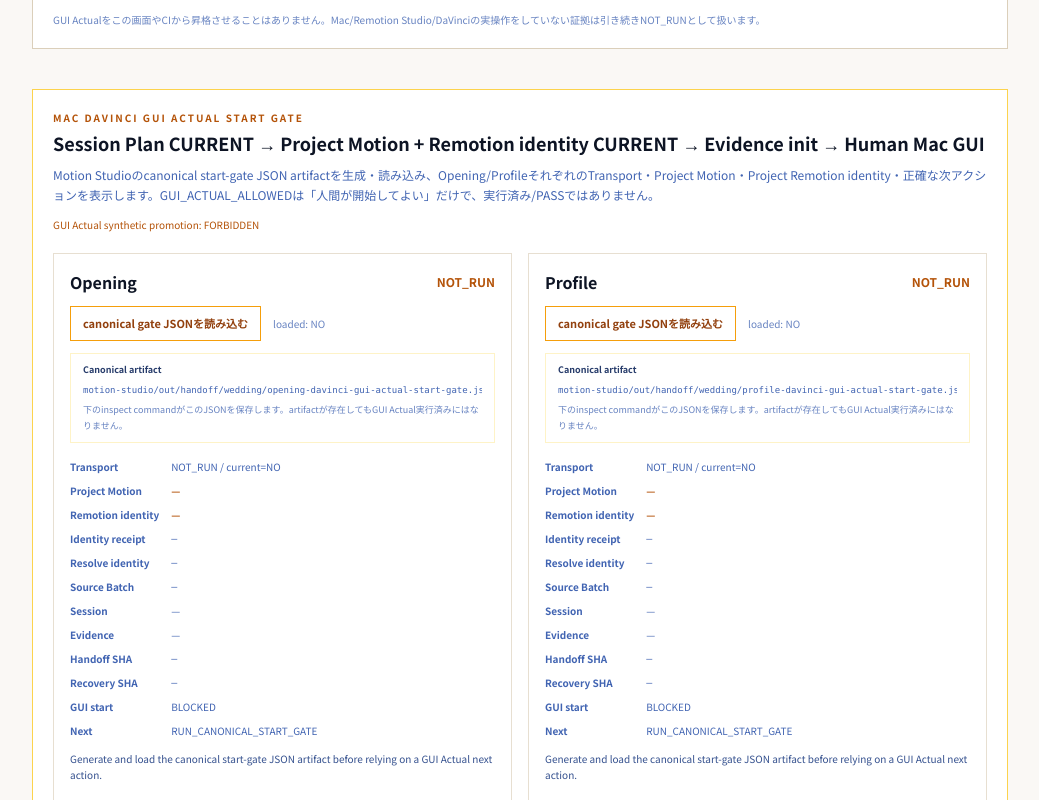
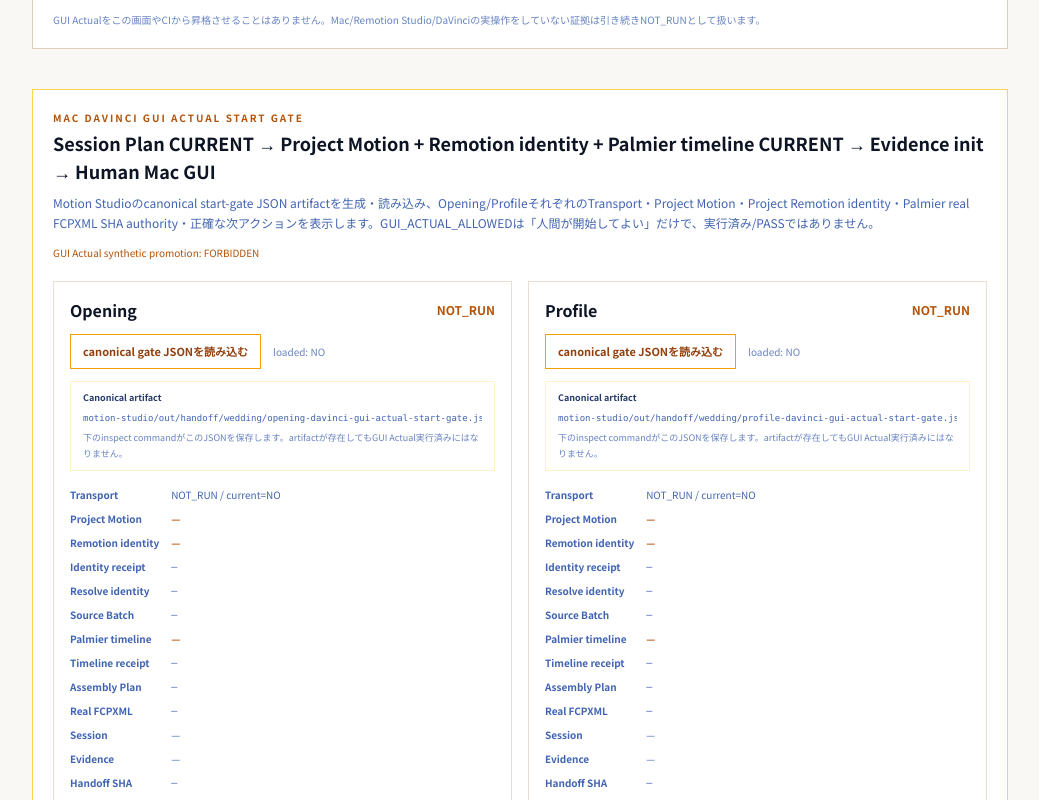
Before and after one commit to m-shogo/wedding-project, a React (Vite) app in the folder movie-dashboard/: page /movie-coach/motion-library in a window 1280 px wide. Shown: the part 4220-5020 px from the top of the page, without its empty margins (240-1279 px from the left). Built offline with nearby package versions, Linux system fonts and the light colour scheme.

Commit message:
feat(movie): show Palmier timeline SHA preflight in Motion Zukan start gate

```diff
--- a/movie-dashboard/src/components/WeddingDavinciGuiActualStartGateCard.tsx
+++ b/movie-dashboard/src/components/WeddingDavinciGuiActualStartGateCard.tsx
@@ -43,9 +43,9 @@ export function WeddingDavinciGuiActualStartGateCard() {
       <div className="flex flex-wrap items-start justify-between gap-3">
         <div>
           <p className="text-[10px] tracking-[0.2em] font-semibold text-amber-700 dark:text-amber-300">MAC DAVINCI GUI ACTUAL START GATE</p>
-          <h2 className="mt-1 text-lg font-bold text-navy-900 dark:text-sand-100">Session Plan CURRENT → Project Motion + Remotion identity CURRENT → Evidence init → Human Mac GUI</h2>
+          <h2 className="mt-1 text-lg font-bold text-navy-900 dark:text-sand-100">Session Plan CURRENT → Project Motion + Remotion identity + Palmier timeline CURRENT → Evidence init → Human Mac GUI</h2>
           <p className="mt-2 text-xs leading-5 text-navy-500 dark:text-navy-300">
-            Motion Studioのcanonical start-gate JSON artifactを生成・読み込み、Opening/ProfileそれぞれのTransport・Project Motion・Project Remotion identity・正確な次アクションを表示します。GUI_ACTUAL_ALLOWEDは「人間が開始してよい」だけで、実行済み/PASSではありません。
+            Motion Studioのcanonical start-gate JSON artifactを生成・読み込み、Opening/ProfileそれぞれのTransport・Project Motion・Project Remotion identity・Palmier real FCPXML SHA authority・正確な次アクションを表示します。GUI_ACTUAL_ALLOWEDは「人間が開始してよい」だけで、実行済み/PASSではありません。
           </p>
         </div>
         <p className="text-[10px] leading-4 text-amber-700 dark:text-amber-300">GUI Actual synthetic promotion: FORBIDDEN</p>
@@ -57,6 +57,7 @@ export function WeddingDavinciGuiActualStartGateCard() {
           const label = movieId === "opening" ? "Opening" : "Profile";
           const projectMotion = audit.project.projectMotionPreflight;
           const projectRemotionIdentity = audit.project.projectRemotionIdentityPreflight;
+          const palmierTimeline = audit.project.palmierTimelinePreflight;
           return (
             <article key={movieId} className="border border-sand-200 dark:border-navy-600 p-4">
               <div className="flex flex-wrap items-center justify-between gap-2">
@@ -67,12 +68,7 @@ export function WeddingDavinciGuiActualStartGateCard() {
               <div className="mt-3 flex flex-wrap items-center gap-3">
                 <label className="cursor-pointer border border-amber-500 px-3 py-2 text-[11px] font-semibold text-amber-800 dark:text-amber-200 hover:bg-amber-100 dark:hover:bg-amber-950/40">
                   canonical gate JSONを読み込む
-                  <input
-                    type="file"
-                    accept="application/json,.json"
-                    className="hidden"
-                    onChange={(event) => void inspect(movieId, event.target.files?.[0])}
-                  />
+                  <input type="file" accept="application/json,.json" className="hidden" onChange={(event) => void inspect(movieId, event.target.files?.[0])} />
                 </label>
                 <span className="text-[10px] text-navy-400">loaded: {audit.canonicalGateLoaded ? "YES" : "NO"}</span>
               </div>
@@ -86,18 +82,17 @@ export function WeddingDavinciGuiActualStartGateCard() {
               <dl className="mt-4 grid grid-cols-[max-content_1fr] gap-x-3 gap-y-2 text-[10px] leading-4 text-navy-500 dark:text-navy-300">
                 <dt className="font-semibold">Transport</dt><dd>{audit.transport.state} / current={audit.transport.current ? "YES" : "NO"}</dd>
                 <dt className="font-semibold">Project Motion</dt>
-                <dd>
-                  <span className={`font-bold ${stateClass(projectMotion.state ?? "NOT_RUN")}`}>{projectMotion.state ?? "—"}</span>
-                  {projectMotion.state && <> / applicable={projectMotion.applicable ? "YES" : "NO"} / current={projectMotion.current ? "YES" : "NO"}</>}
-                </dd>
+                <dd><span className={`font-bold ${stateClass(projectMotion.state ?? "NOT_RUN")}`}>{projectMotion.state ?? "—"}</span>{projectMotion.state && <> / applicable={projectMotion.applicable ? "YES" : "NO"} / current={projectMotion.current ? "YES" : "NO"}</>}</dd>
                 <dt className="font-semibold">Remotion identity</dt>
-                <dd>
-                  <span className={`font-bold ${stateClass(projectRemotionIdentity.state ?? "NOT_RUN")}`}>{projectRemotionIdentity.state ?? "—"}</span>
-                  {projectRemotionIdentity.state && <> / applicable={projectRemotionIdentity.applicable ? "YES" : "NO"} / current={projectRemotionIdentity.current ? "YES" : "NO"}</>}
-                </dd>
+                <dd><span className={`font-bold ${stateClass(projectRemotionIdentity.state ?? "NOT_RUN")}`}>{projectRemotionIdentity.state ?? "—"}</span>{projectRemotionIdentity.state && <> / applicable={projectRemotionIdentity.applicable ? "YES" : "NO"} / current={projectRemotionIdentity.current ? "YES" : "NO"}</>}</dd>
                 <dt className="font-semibold">Identity receipt</dt><dd className="font-mono">{shortSha(projectRemotionIdentity.receiptSha256)}</dd>
                 <dt className="font-semibold">Resolve identity</dt><dd className="font-mono">{shortSha(projectRemotionIdentity.resolveSidecarSha256)}</dd>
                 <dt className="font-semibold">Source Batch</dt><dd className="font-mono">{shortSha(projectRemotionIdentity.sourceBatchSha256)}</dd>
+                <dt className="font-semibold">Palmier timeline</dt>
+                <dd><span className={`font-bold ${stateClass(palmierTimeline.state ?? "NOT_RUN")}`}>{palmierTimeline.state ?? "—"}</span>{palmierTimeline.state && <> / applicable={palmierTimeline.applicable ? "YES" : "NO"} / current={palmierTimeline.current ? "YES" : "NO"}</>}</dd>
+                <dt className="font-semibold">Timeline receipt</dt><dd className="font-mono">{shortSha(palmierTimeline.receiptSha256)}</dd>
+                <dt className="font-semibold">Assembly Plan</dt><dd className="font-mono">{shortSha(palmierTimeline.assemblyPlanSha256)}</dd>
+                <dt className="font-semibold">Real FCPXML</dt><dd className="font-mono">{shortSha(palmierTimeline.palmierFcpxmlSha256)}</dd>
                 <dt className="font-semibold">Session</dt><dd>{audit.project.sessionState ?? "—"}</dd>
                 <dt className="font-semibold">Evidence</dt><dd>{audit.project.evidenceState ?? "—"}</dd>
                 <dt className="font-semibold">Handoff SHA</dt><dd className="font-mono">{shortSha(audit.project.handoffIdentitySha256)}</dd>
@@ -106,45 +101,27 @@ export function WeddingDavinciGuiActualStartGateCard() {
                 <dt className="font-semibold">Next</dt><dd>{audit.nextAction.kind}</dd>
               </dl>
 
-              {projectMotion.error && (
-                <p className="mt-3 border-l-2 border-rose-400 pl-3 text-[10px] leading-4 text-rose-700 dark:text-rose-300">
-                  Project Motion blocker: {projectMotion.error}
-                </p>
-              )}
-              {projectMotion.command && (
-                <div className="mt-3">
-                  <p className="text-[9px] font-semibold text-navy-700 dark:text-sand-200">Project Motion canonical verifier</p>
-                  <code className="mt-1 block overflow-x-auto bg-navy-950 px-3 py-2 text-[9px] leading-4 text-sand-100">cd motion-studio &amp;&amp; {projectMotion.command}</code>
-                </div>
-              )}
+              {projectMotion.error && <p className="mt-3 border-l-2 border-rose-400 pl-3 text-[10px] leading-4 text-rose-700 dark:text-rose-300">Project Motion blocker: {projectMotion.error}</p>}
+              {projectMotion.command && <div className="mt-3"><p className="text-[9px] font-semibold text-navy-700 dark:text-sand-200">Project Motion canonical verifier</p><code className="mt-1 block overflow-x-auto bg-navy-950 px-3 py-2 text-[9px] leading-4 text-sand-100">cd motion-studio &amp;&amp; {projectMotion.command}</code></div>}
 
-              {projectRemotionIdentity.error && (
-                <p className="mt-3 border-l-2 border-rose-400 pl-3 text-[10px] leading-4 text-rose-700 dark:text-rose-300">
-                  Project Remotion identity blocker: {projectRemotionIdentity.error}
-                </p>
-              )}
-              {projectRemotionIdentity.command && (
-                <div className="mt-3">
-                  <p className="text-[9px] font-semibold text-navy-700 dark:text-sand-200">Project Remotion identity canonical verifier</p>
-                  <code className="mt-1 block overflow-x-auto bg-navy-950 px-3 py-2 text-[9px] leading-4 text-sand-100">cd motion-studio &amp;&amp; {projectRemotionIdentity.command}</code>
-                  <p className="mt-1 text-[9px] leading-4 text-navy-400">receipt / Resolve sidecar / source Batch SHAの表示自体はCURRENTを証明しません。canonical gateでlive authorityと再照合します。</p>
+              {projectRemotionIdentity.error && <p className="mt-3 border-l-2 border-rose-400 pl-3 text-[10px] leading-4 text-rose-700 dark:text-rose-300">Project Remotion identity blocker: {projectRemotionIdentity.error}</p>}
+              {projectRemotionIdentity.command && <div className="mt-3"><p className="text-[9px] font-semibold text-navy-700 dark:text-sand-200">Project Remotion identity canonical verifier</p><code className="mt-1 block overflow-x-auto bg-navy-950 px-3 py-2 text-[9px] leading-4 text-sand-100">cd motion-studio &amp;&amp; {projectRemotionIdentity.command}</code></div>}
+
+              {palmierTimeline.error && <p className="mt-3 border-l-2 border-rose-400 pl-3 text-[10px] leading-4 text-rose-700 dark:text-rose-300">Palmier timeline blocker: {palmierTimeline.error}</p>}
+              {palmierTimeline.command && (
+                <div className="mt-3" data-palmier-timeline-start-gate-preflight>
+                  <p className="text-[9px] font-semibold text-navy-700 dark:text-sand-200">Palmier timeline canonical verifier</p>
+                  <code className="mt-1 block overflow-x-auto bg-navy-950 px-3 py-2 text-[9px] leading-4 text-sand-100">cd motion-studio &amp;&amp; {palmierTimeline.command}</code>
+                  <p className="mt-1 text-[9px] leading-4 text-navy-400">receipt / Assembly Plan / real FCPXML SHAはloaded gateと現在のMotion Zukan authorityで再照合します。SHA表示やCURRENTはPalmier GUI Actual / DaVinci GUI Actual PASSを意味しません。</p>
                 </div>
               )}
 
               <p className="mt-3 text-[10px] leading-4 text-navy-600 dark:text-navy-300">{audit.nextAction.reason}</p>
-              {audit.nextAction.command && (
-                <code className="mt-2 block overflow-x-auto bg-navy-950 px-3 py-2 text-[9px] leading-4 text-sand-100">{audit.nextAction.command}</code>
-              )}
-              {audit.nextAction.humanOnly && (
-                <p className="mt-2 border-l-2 border-amber-400 pl-3 text-[10px] font-semibold leading-4 text-amber-800 dark:text-amber-300">
-                  HUMAN / MAC GUI — automation commandなし。ここから実機で確認し、evidenceへ記録する。
-                </p>
-              )}
+              {audit.nextAction.command && <code className="mt-2 block overflow-x-auto bg-navy-950 px-3 py-2 text-[9px] leading-4 text-sand-100">{audit.nextAction.command}</code>}
+              {audit.nextAction.humanOnly && <p className="mt-2 border-l-2 border-amber-400 pl-3 text-[10px] font-semibold leading-4 text-amber-800 dark:text-amber-300">HUMAN / MAC GUI — automation commandなし。ここから実機で確認し、evidenceへ記録する。</p>}
 
               {(audit.mismatches.length > 0 || audit.transport.mismatches.length > 0) && (
-                <ul className="mt-3 space-y-1 text-[9px] leading-4 text-rose-700 dark:text-rose-300">
-                  {[...audit.mismatches, ...audit.transport.mismatches].map((reason, index) => <li key={`${reason}-${index}`}>• {reason}</li>)}
-                </ul>
+                <ul className="mt-3 space-y-1 text-[9px] leading-4 text-rose-700 dark:text-rose-300">{[...audit.mismatches, ...audit.transport.mismatches].map((reason, index) => <li key={`${reason}-${index}`}>• {reason}</li>)}</ul>
               )}
 
               <div className="mt-4 border-t border-sand-200 dark:border-navy-600 pt-3">
@@ -158,9 +135,7 @@ export function WeddingDavinciGuiActualStartGateCard() {
         })}
       </div>
 
-      <p className="mt-4 text-[10px] leading-4 text-navy-400">
-        canonical gate JSON・Dashboard・CIの存在、Project Motion / Project Remotion identity verifier commandやSHAの表示はMac/Studio/DaVinci Actual PASSを意味しません。今回GUIを実操作していない場合、Actual evidenceはNOT_RUNのままです。
-      </p>
+      <p className="mt-4 text-[10px] leading-4 text-navy-400">canonical gate JSON・Dashboard・CIの存在、Project Motion / Project Remotion identity / Palmier timeline verifier commandやSHAの表示はMac/Studio/Palmier/DaVinci Actual PASSを意味しません。今回GUIを実操作していない場合、Actual evidenceはNOT_RUNのままです。</p>
     </section>
   );
 }
```
